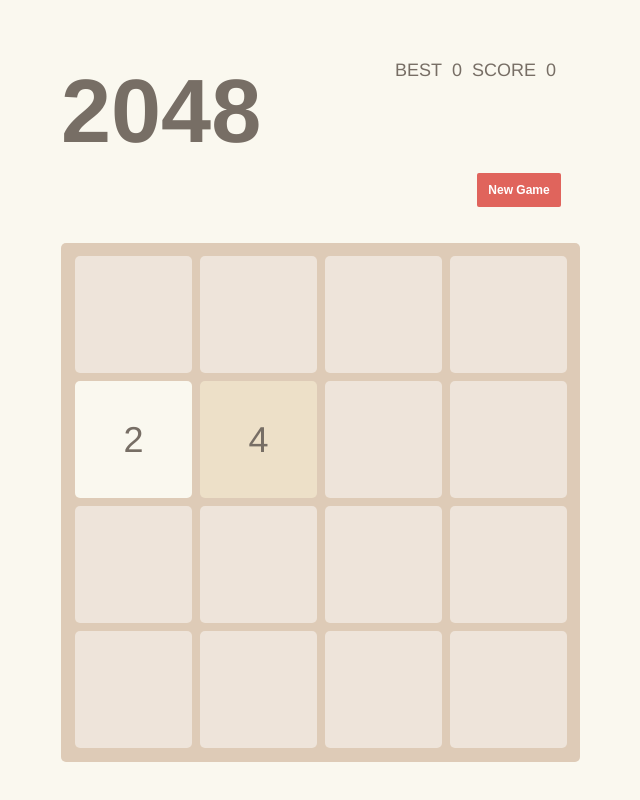
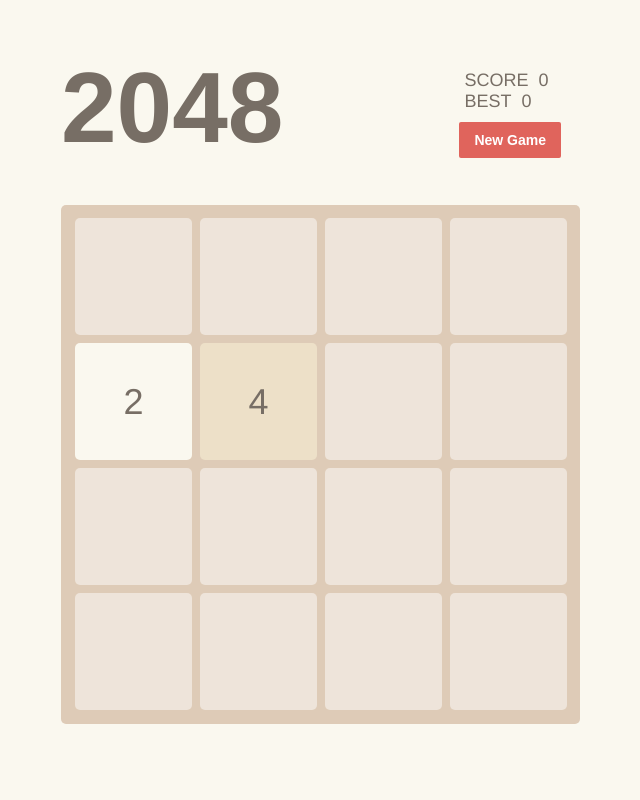
Before and after one commit to jordan23jy/2048, a website: page index.html in a window 1280 px wide. Shown: the whole page, without its empty margins (329-969 px from the left). Drawn offline with nearby package versions, Linux system fonts and the light colour scheme.

Commit message:
layout change

```diff
--- a/index.html
+++ b/index.html
@@ -12,11 +12,14 @@
       <div class="row">
         <div class="heading">
           <div class="title">2048</div>
-          <div class="score"><span>SCORE</span><span id="score"></span></div>
-          <div class="best"><span>BEST</span><span id="best"></span></div>
+          <div class="heading-right">
+            <div class="score"><span>SCORE</span><span id="score"></span></div>
+            <div class="best"><span>BEST</span><span id="best"></span></div>
+            <button class="button red" id="new-game">New Game</button>
+          </div>
         </div>
         <div class="clear"></div>
-        <button class="button red" id="new-game">New Game</button>
+
       </div>
       <div class="row">
         <div id="grids"></div>
--- a/scss/main.scss
+++ b/scss/main.scss
@@ -3,9 +3,6 @@
 $number-blocks: 4;
 $grid-width: (($container-width - ($grid-spacing * $number-blocks)) / $number-blocks);
 $grid-height: $grid-width;
-
-
-
 
 $text-color: #776E65;
 $bright-text-color: #f9f6f2;
@@ -57,7 +54,7 @@
 }
 .row {
 	width: 100%;
-	padding: 20px 0 20px 0;
+	padding: 10px 0 10px 0;
 }
 
 .heading {
@@ -67,14 +64,13 @@
 	}
 	.title {
 		float: left;
-		font-size: 90px;
+		font-size: 100px;
 		font-weight: 800;
 	}
-	.score {
+	.heading-right {
 		float: right;
-	}
-	.best {
-		float: right;
+		margin-top: 20px;
+
 	}
 	&:after {
 		content: "";
@@ -89,19 +85,19 @@
   border-radius: 2px 2px 2px 2px;
   color: #FFFFFF;
   cursor: pointer;
-  display: inline-block;
+  // display: inline-block;
   font-family: Arial,sans-serif;
-  font-size: 12px;
+  font-size: 14px;
   font-weight: bold;
   line-height: 20px;
   margin-bottom: 0;
   margin-top: 10px;
-  padding: 7px 10px;
+  padding: 8px 15px;
   text-transform: none;
   transition: all 0.3s ease 0s;
   -moz-transition: all 0.3s ease 0s;
   -webkit-transition: all 0.3s ease 0s;
-  width: 16.795%; /* auto */
+  // width: 16.795%; /* auto */
   text-align: center; /* DELETE WHEN WIDTH AUTO */
   &.red {
     background: none repeat scroll 0 0 $red;
@@ -128,7 +124,7 @@
 	// border-radius: 5px;
 	@include border-radius(5px);
 	float: center;
-	margin-top: 40px;
+	margin-top: 20px;
 
 	.grid-cell {
 		height: $grid-height;
```
Also changed, not shown: stylesheets/app.css.
